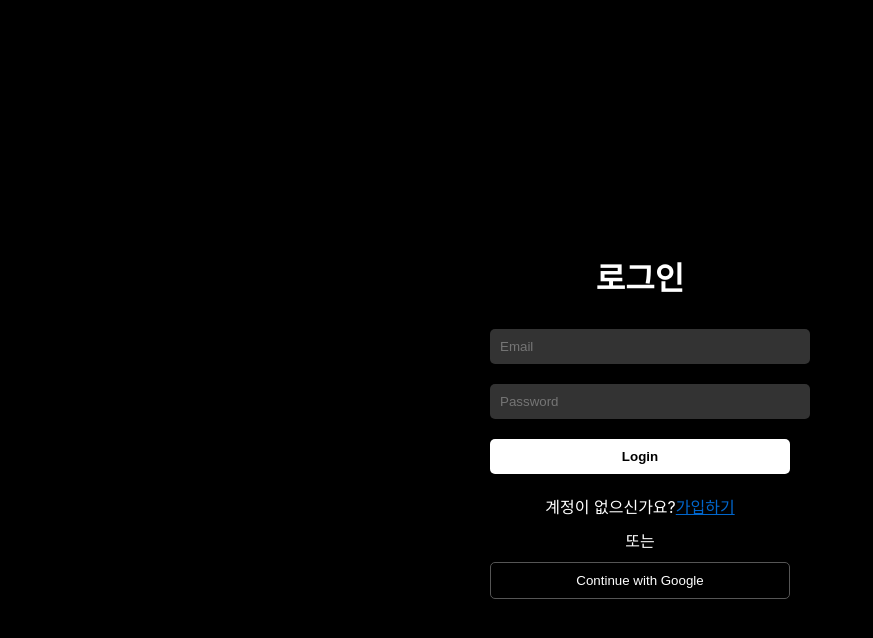
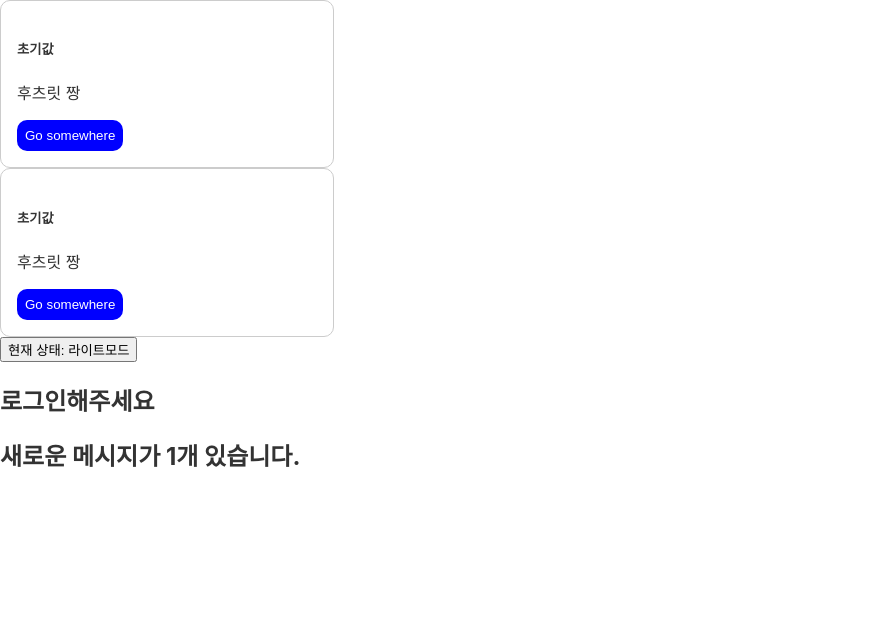
Before and after one commit to doyoon0312/leaen-react, a React (Create React App) app: page / in a window 1280 px wide. Shown: the top 638 px of the page, without its empty margins (0-873 px from the left). Built offline with nearby package versions, Linux system fonts and the light colour scheme.

Commit message:
Renderer

```diff
--- a/src/App.js
+++ b/src/App.js
@@ -2,6 +2,7 @@ import Card from './commponents/Card';
 import Login from './pages/Login';
 import Counter from './commponents/Counter';
 import { useState } from 'react';
+import ThemeButton from './commponents/ThemeButton';
 
 function App() {
   // logic
@@ -71,27 +72,46 @@ function App() {
 
   addStudent1();
 
-  const [title, setTitle] = useState('초기');
+  const [title, setTitle] = useState('초기값');
 
   const appHandleClick = () => {
     window.location.href = 'https://www.naver.com/';
+  };
+
+  const [isDarkMode, setIsDarkMode] = useState(false);
+
+  const [isLoggedIn, setIsLoggedIn] = useState(false);
+
+  const [messages, setMessages] = useState([
+    {
+      id: 1,
+      text: '첫번째 메시지',
+    },
+  ]);
+
+  const handleTheme = () => {
+    setIsDarkMode(!isDarkMode);
   };
 
   //view
   return (
     <>
       {/* <div>Hello, world!</div> */}
-      <div>
-        {/* <Card
-          title={title}
-          subText={'후츠릿 짱'}
-          onCardClick={appHandleClick}
-        /> */}
-        {/* <Counter /> */}
+      <div className={`wrap ${isDarkMode ? 'dark-mode' : 'light-mode'}`}>
+        <Card title={title} subText="후츠릿 짱" onCardClick={appHandleClick} />
+        <Card title={title} subText="후츠릿 짱" onCardClick={appHandleClick} />
+        <ThemeButton isDarkMode={isDarkMode} onTheme={handleTheme} />
+
+        {/* 삼항 연산자 */}
+        {isLoggedIn ? <h2>환영합니다.</h2> : <h2>로그인해주세요</h2>}
+
+        {/* && 연산자 */}
+        {messages.length && (
+          <h2>새로운 메시지가 {messages.length}개 있습니다.</h2>
+        )}
       </div>
-      <div>
-        <Login />
-      </div>
+      <div>{/* <Counter /> */}</div>
+      <div>{/* <Login /> */}</div>
     </>
   );
 }
--- /dev/null
+++ b/src/commponents/ThemeButton.jsx
@@ -0,0 +1,11 @@
+import React from 'react';
+
+const ThemeButton = ({ isDarkMode, onTheme }) => {
+  return (
+    <button type="button" onClick={onTheme}>
+      현재 상태: {isDarkMode ? '다크모드' : '라이트모드'}
+    </button>
+  );
+};
+
+export default ThemeButton;
--- a/src/index.css
+++ b/src/index.css
@@ -30,3 +30,17 @@ code {
   padding: 8px 8px;
   border-radius: 10px;
 }
+
+.wrap {
+  height: 100vh;
+}
+
+.dark-mode {
+  background-color: #333;
+  color: #fff;
+}
+
+.light-mode {
+  background-color: #fff;
+  color: #333;
+}
```
